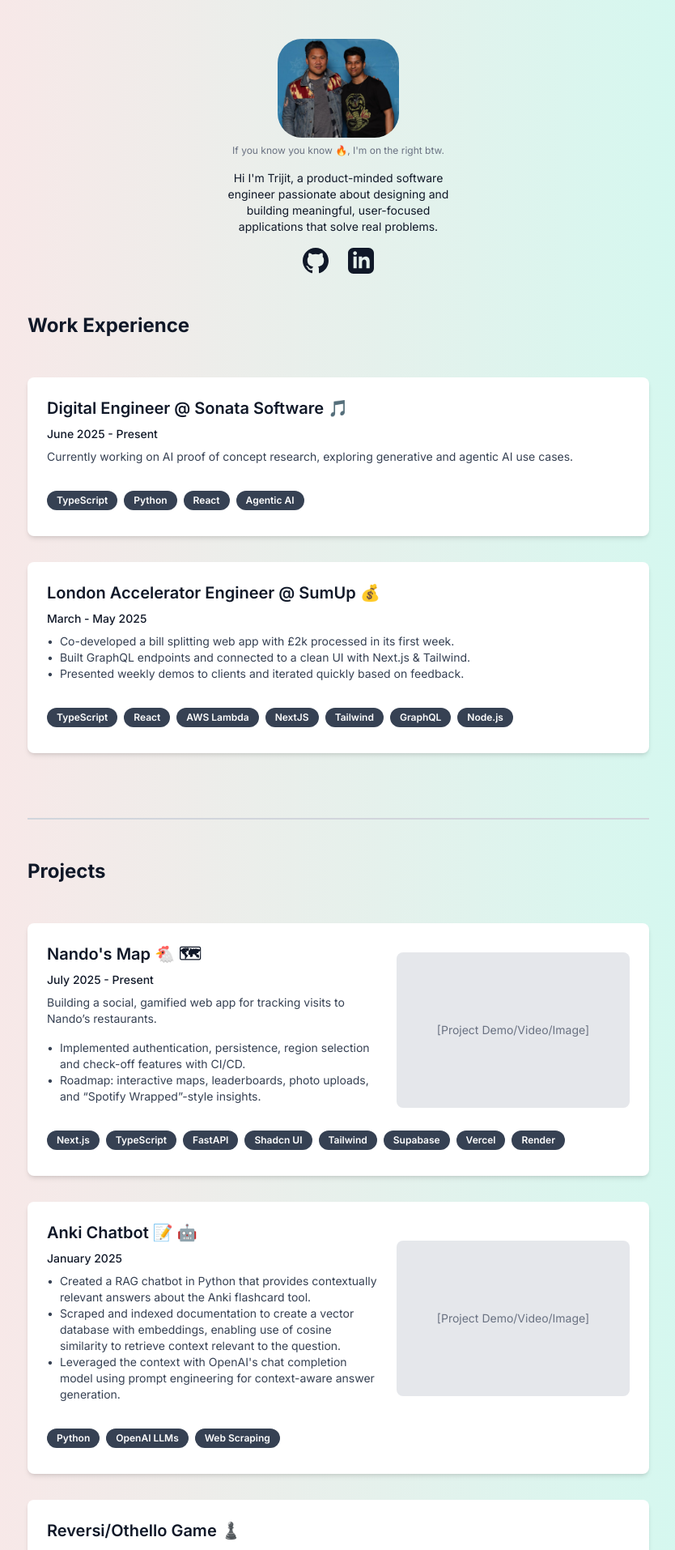
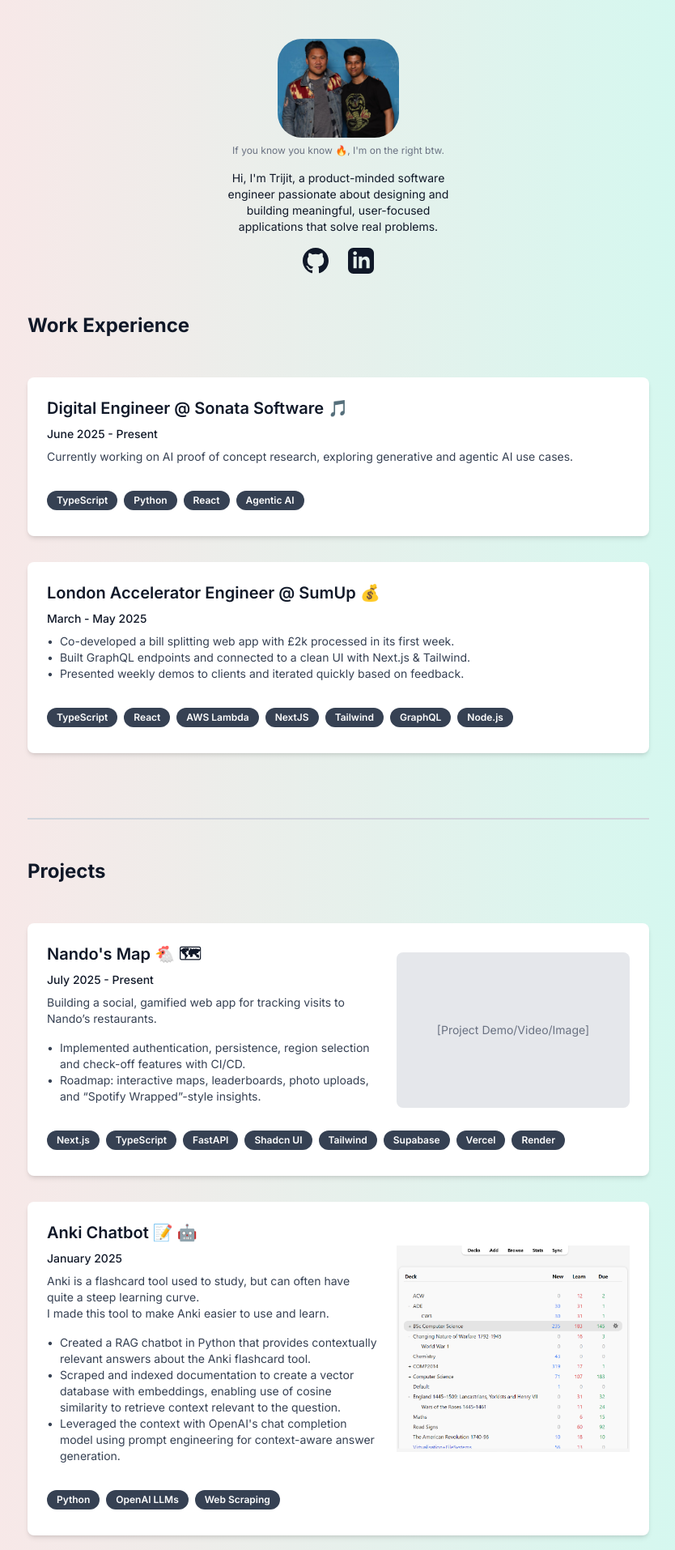
Before and after one commit to tri-jet/portfolio-site, a Next.js app: page /portfolio-site/ in a window 1280 px wide. Shown: the top 1914 px of the page at 81% size, without its empty margins (222-1056 px from the left). Built offline with nearby package versions, Linux system fonts and the light colour scheme.

Commit message:
feat: Add anki image + description of why project important

```diff
--- a/app/page.tsx
+++ b/app/page.tsx
@@ -27,7 +27,7 @@
             </p>
             <div className="w-[300px] text-center text-gray-900">
               <p>
-                Hi I&apos;m Trijit, a product-minded software engineer passionate about designing and building meaningful, user-focused applications that solve real problems.
+                Hi, I&apos;m Trijit, a product-minded software engineer passionate about designing and building meaningful, user-focused applications that solve real problems.
               </p>
               <SocialLinks />
 
@@ -80,14 +80,23 @@
             <Card
               title="Anki Chatbot 📝 🤖"
               subtitle="January 2025"
-
+              lines={["Anki is a flashcard tool used to study, but can often have quite a steep learning curve.",
+                "I made this tool to make Anki easier to use and learn."
+              ]}
               bulletPoints={["Created a RAG chatbot in Python that provides contextually relevant answers about the Anki flashcard tool.",
                 "Scraped and indexed documentation to create a vector database with embeddings, enabling use of cosine similarity to retrieve context relevant to the question.",
                 "Leveraged the context with OpenAI's chat completion model using prompt engineering for context-aware answer generation."]}
               skills={['Python', 'OpenAI LLMs', 'Web Scraping']}
               // githubLink="#"
               // liveLink="#"
-              media={mediaPlaceholder}
+              media={
+                <Image
+                  src="./anki-screenshot.png"
+                  alt="Anki screenshot"
+                  width={288}
+                  height={162}
+                />
+              }
             />
 
             <Card
```
Also changed, not shown: public/anki-screenshot.PNG (added).
